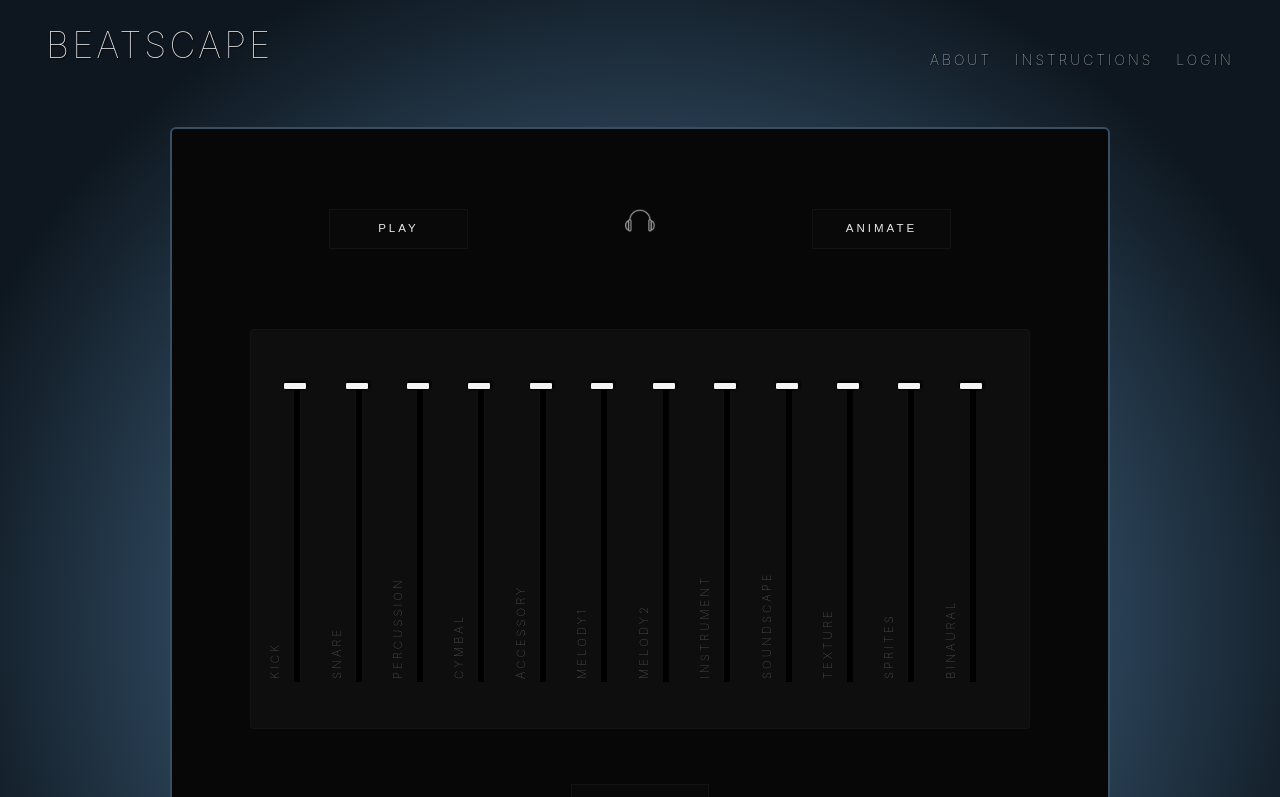
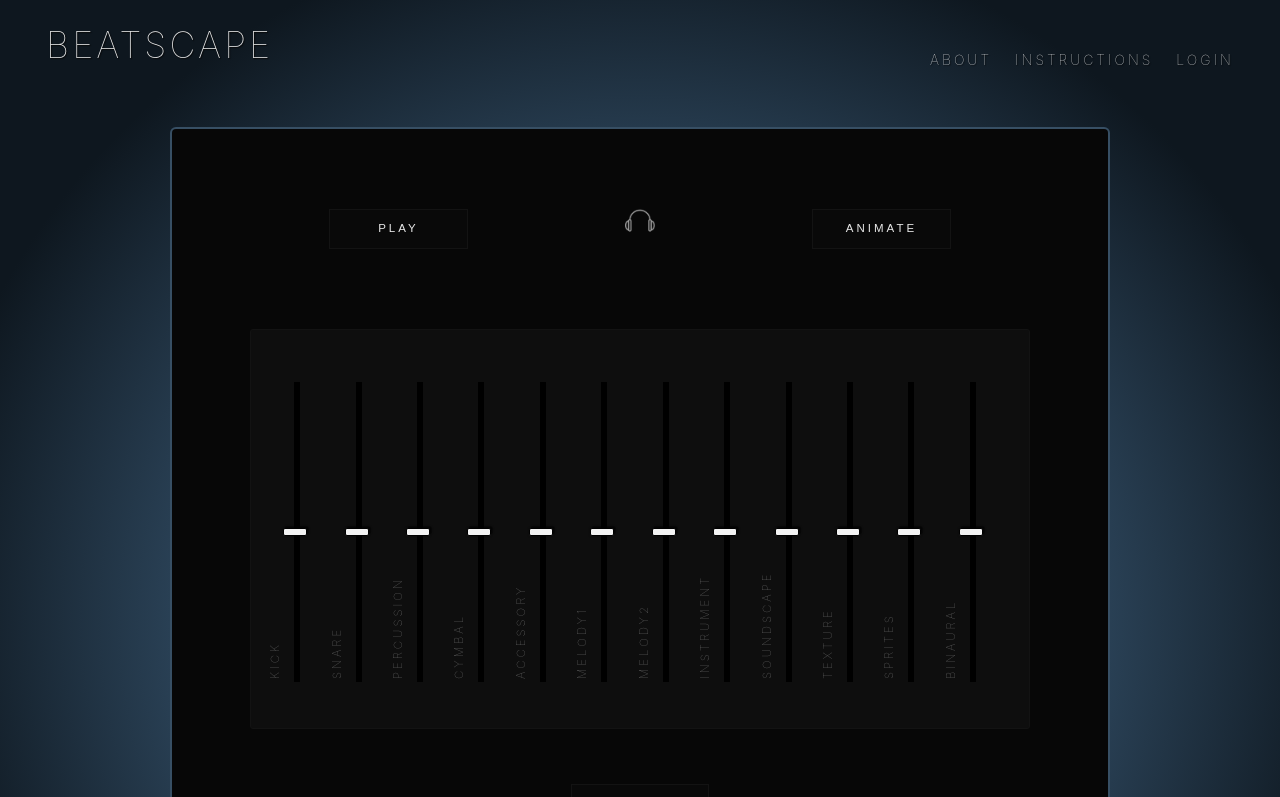
Before and after one commit to isaacdpierce/Beatscape, a React (Create React App) app: page / in a window 1280 px wide. Shown: the top 797 px of the page. Built offline with nearby package versions, Linux system fonts and the light colour scheme.

Commit message:
Refactors CSS

```diff
--- a/src/assets/variables.css
+++ b/src/assets/variables.css
@@ -15,7 +15,7 @@
   --machine-border-dark: rgb(19, 19, 19);
   --machine-border-light: rgb(33, 33, 33);
   --machine-color-shadow: rgba(93, 135, 172, 0.563);
-  --machine-color-shadow-light: rgba(93, 135, 172, 0.317);
+  --machine-color-shadow-light: rgba(125, 174, 216, 0.317);
 
   /* buttons */
 
--- a/src/components/Machine/Machine.js
+++ b/src/components/Machine/Machine.js
@@ -19,8 +19,6 @@ const Machine = () => {
   const [drawer, setDrawer] = useState(false);
 
   const handleDrawer = () => {
-    console.log('clicked');
-
     setDrawer(!drawer);
   };
 
--- a/src/components/Machine/Tracks/Track.css
+++ b/src/components/Machine/Tracks/Track.css
@@ -44,6 +44,11 @@ input[type='range']::-webkit-slider-thumb {
   cursor: pointer;
   -webkit-appearance: none;
   margin-top: -10.95px;
+  cursor: grab;
+}
+
+input[type='range']::-webkit-slider-thumb:active {
+  cursor: grabbing;
 }
 input[type='range']:focus::-webkit-slider-runnable-track {
   background: #000000;
@@ -64,7 +69,11 @@ input[type='range']::-moz-range-thumb {
   width: 8px;
   border-radius: 2px;
   background: rgba(248, 248, 248, 0.98);
-  cursor: pointer;
+  cursor: grab;
+}
+
+input[type='range']::-moz-range-thumb {
+  cursor: grabbing;
 }
 input[type='range']::-ms-track {
   height: 6.1px;
@@ -93,8 +102,12 @@ input[type='range']::-ms-thumb {
   width: 8px;
   border-radius: 2px;
   background: rgba(248, 248, 248, 0.98);
-  cursor: pointer;
+  cursor: grab;
   height: 6.1px;
+}
+
+input[type='range']::-ms-thumb {
+  cursor: grabbing;
 }
 input[type='range']:focus::-ms-fill-lower {
   background: #000000;
@@ -110,8 +123,3 @@ input[type='range']:focus::-ms-fill-upper {
     width: 50px;
   }
 }
-
-@media only screen and (max-width: 380px) {
-  .slider input {
-  }
-}
--- a/src/components/Machine/Tracks/Track.js
+++ b/src/components/Machine/Tracks/Track.js
@@ -2,11 +2,19 @@ import React from 'react';
 
 import './Track.css';
 
-const Track = ({ type }) => {
+const Track = ({ type, level }) => {
   return (
     <div className='slider'>
       <label htmlFor='kicks'>{type}</label>
-      <input type='range' id='start' name={type} min='0' max='10' step='.01' />
+      <input
+        type='range'
+        value={level}
+        id='start'
+        name={type}
+        min='0'
+        max='100'
+        step='.01'
+      />
     </div>
   );
 };
--- a/src/components/Machine/Tracks/Tracks.js
+++ b/src/components/Machine/Tracks/Tracks.js
@@ -1,12 +1,16 @@
 import React from 'react';
+import { useState } from 'react';
+
 import Track from './Track';
 
 import './Tracks.css';
 
-const LevelSliders = () => {
+const Tracks = () => {
+  const getLevel = () => {};
+
   return (
     <section className='tracks'>
-      <Track type='Kick' />
+      <Track type='Kick' level={getLevel()} />
       <Track type='Snare' />
       <Track type='Percussion' />
       <Track type='Cymbal' />
@@ -22,4 +26,4 @@ const LevelSliders = () => {
   );
 };
 
-export default LevelSliders;
+export default Tracks;
```
